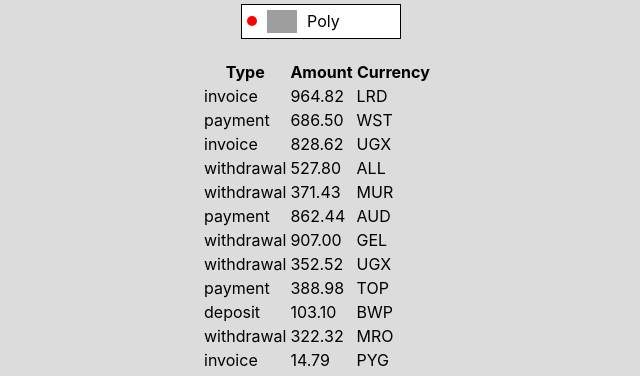
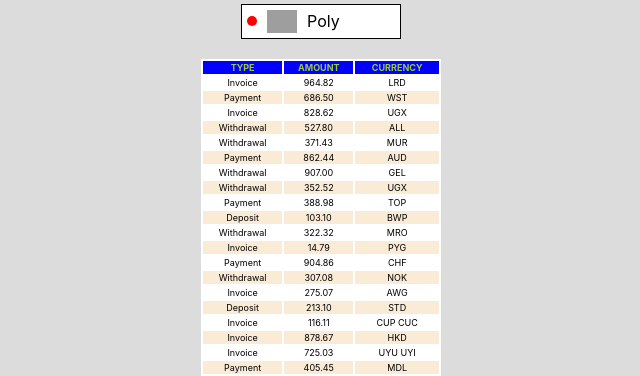
Before and after one commit to EmanVB/EmanVB-goit-react-hw-01-components, a React (Create React App) app: page / in a window 1280 px wide. Shown: the part 565-941 px from the top of the page, without its empty margins (319-959 px from the left). Built offline with nearby package versions, Linux system fonts and the light colour scheme; grey boxes are pictures that could not be loaded.

Commit message:
Apply styles to TransactionHistory componenet

```diff
--- a/src/components/TransactionHistory/TransactionHistory.jsx
+++ b/src/components/TransactionHistory/TransactionHistory.jsx
@@ -1,8 +1,9 @@
+import css from './TransactionHistory.module.css';
 import PropTypes from 'prop-types';
 export const TransactionHistory = ({ items }) => {
   return (
-    <table className="transaction-history">
-      <thead>
+    <table className={css.transactionHistory}>
+      <thead className={css.theader}>
         <tr>
           <th>Type</th>
           <th>Amount</th>
@@ -10,9 +11,9 @@ export const TransactionHistory = ({ items }) => {
         </tr>
       </thead>
 
-      <tbody>
+      <tbody className={css.tbody}>
         {items.map(({ id, type, amount, currency }) => (
-          <tr key={id}>
+          <tr key={id} className={css.trow}>
             <td>{type}</td>
             <td>{amount}</td>
             <td>{currency}</td>
--- a/src/components/TransactionHistory/TransactionHistory.module.css
+++ b/src/components/TransactionHistory/TransactionHistory.module.css
@@ -0,0 +1,23 @@
+.transactionHistory {
+  width: 240px;
+  background-color: white;
+  font-size: xx-small;
+}
+
+.theader {
+  padding: 7px;
+  text-align: center;
+  text-transform: uppercase;
+  color: yellowgreen;
+  background-color: blue;
+}
+
+.tbody {
+  padding: 7px;
+  text-align: center;
+  text-transform: capitalize;
+  font-size: xx-small;
+}
+.trow:nth-of-type(even) {
+  background-color: antiquewhite;
+}
```
